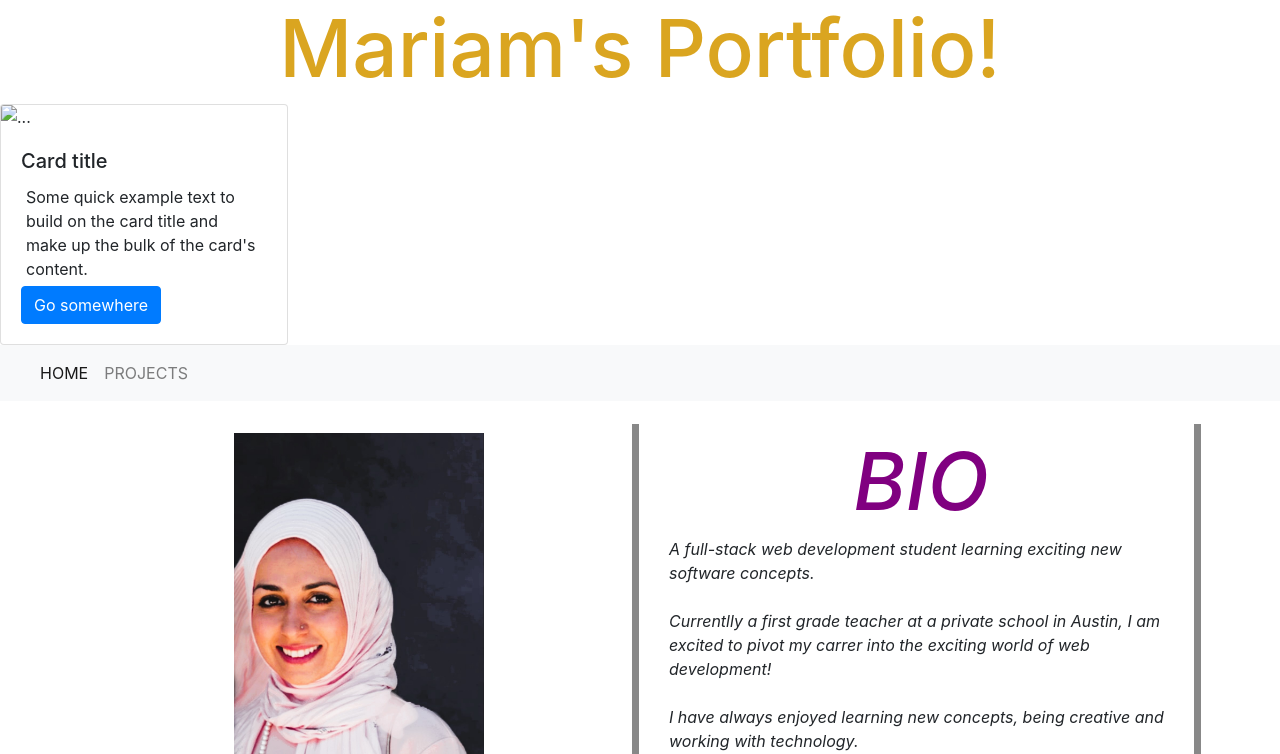
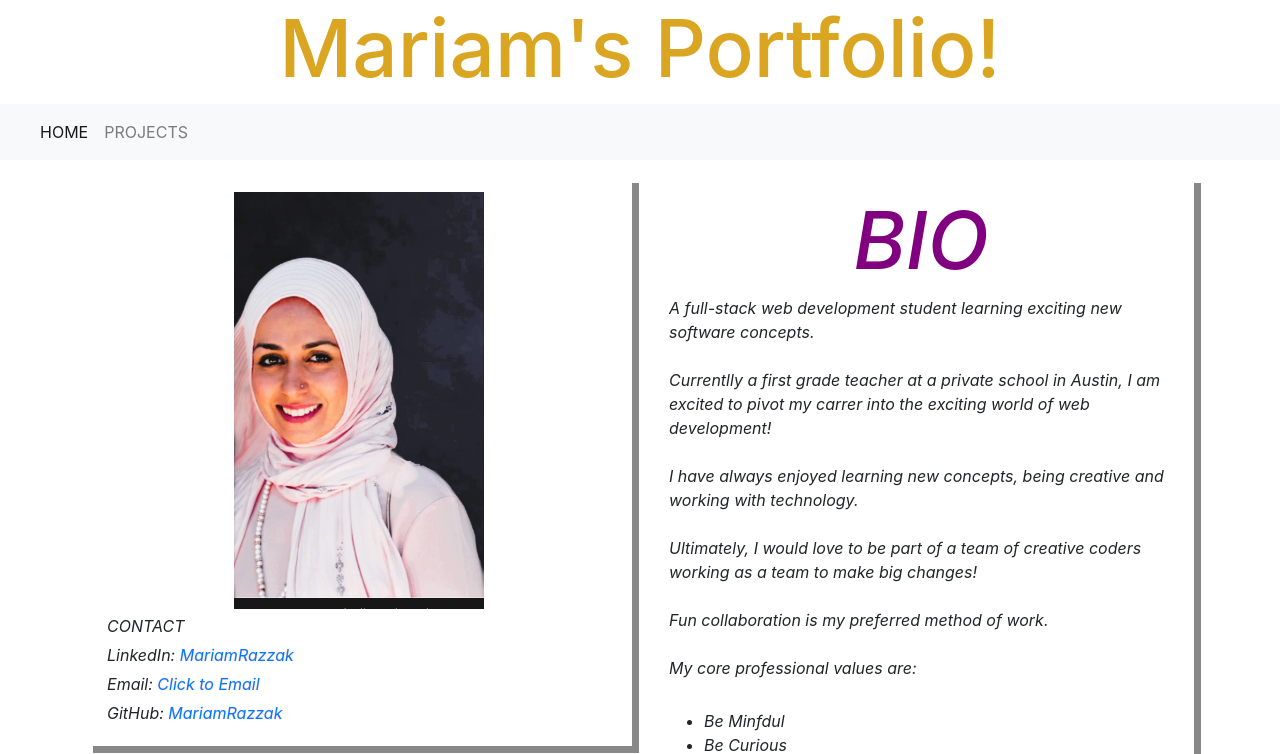
Before and after one commit to Mariamrazzak/Mariamrazzak.github.io, a plain HTML site: page index.html in a window 1280 px wide. Shown: the top 754 px of the page. Drawn offline with nearby package versions, Linux system fonts and the light colour scheme.

Commit message:
Update index.html

```diff
--- a/index.html
+++ b/index.html
@@ -13,13 +13,7 @@
     <h1> Mariam's Portfolio!</h1>
   </head>
   <body>
-    <div class="card" style="width: 18rem;">
-  <img src="..." class="card-img-top" alt="...">
-  <div class="card-body">
-    <h5 class="card-title">Card title</h5>
-    <p class="card-text">Some quick example text to build on the card title and make up the bulk of the card's content.</p>
-    <a href="#" class="btn btn-primary">Go somewhere</a>
-  </div>
+
 </div>
     <nav class="navbar navbar-expand-lg navbar-light bg-light">
         <a class="navbar-brand" href="#">
```
